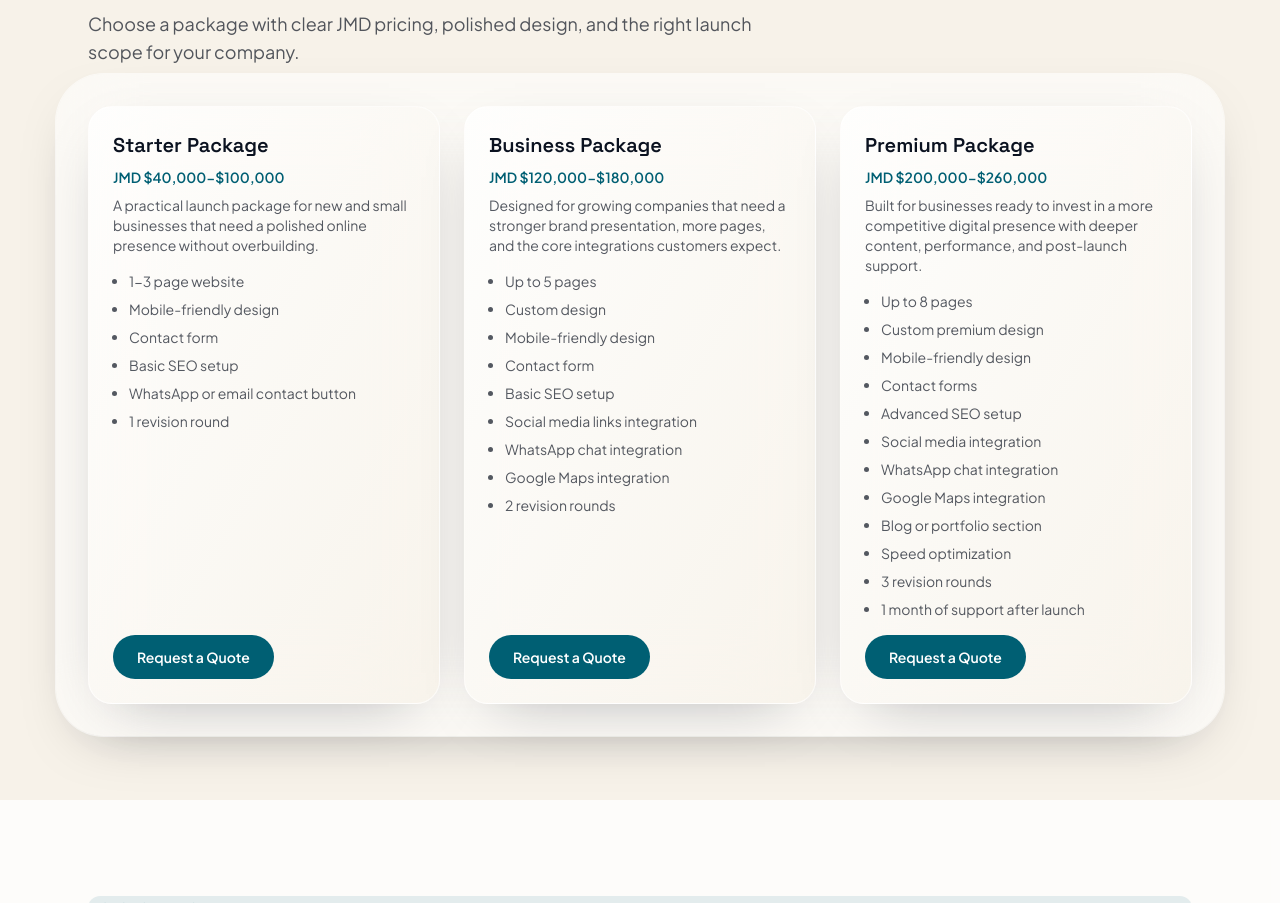
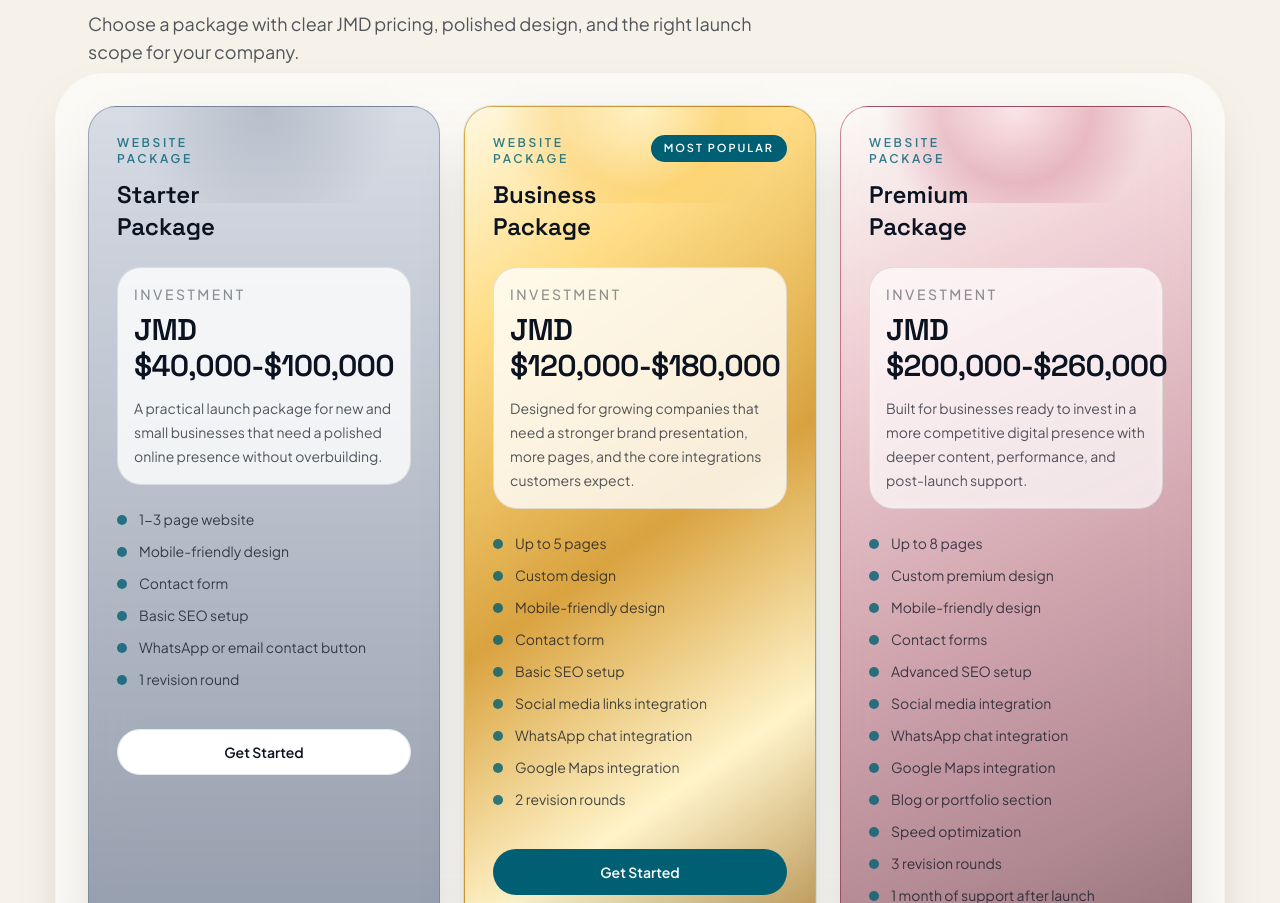
Before and after one commit to Jahl1l/roberts, a Next.js app: page / in a window 1280 px wide. Shown: the part 2737-3640 px from the top of the page. Built offline with nearby package versions, Linux system fonts and the light colour scheme.

Commit message:
Refine customer logo and package finishes

```diff
--- a/src/app/layout.tsx
+++ b/src/app/layout.tsx
@@ -27,7 +27,7 @@ export const metadata: Metadata = {
   openGraph: {
     title: "Roberts Web Applications",
     description:
-      "Custom web applications for Jamaican businesses. WhatsApp-first workflows, JMD pricing, and fast support.",
+      "Custom web applications for Jamaican businesses. Email-first workflows, JMD pricing, and fast support.",
     url: "https://robertswebapps.com",
     siteName: "Roberts Web Applications",
     locale: "en_JM",
--- a/src/app/packages/page.tsx
+++ b/src/app/packages/page.tsx
@@ -8,8 +8,8 @@ export default function PackagesPage() {
     <div>
       <Section
         eyebrow="Packages"
-        title="Transparent JMD pricing with flexible scope"
-        subtitle="Every package starts with discovery so we can match the system to your business goals."
+        title="Professional website packages with clear JMD pricing"
+        subtitle="Each package is structured to help you launch confidently, look credible online, and scale with the right level of support."
       >
         <div className="grid gap-6 lg:grid-cols-3">
           {PACKAGES.map((pkg) => (
--- a/src/components/CustomerLogoCard.tsx
+++ b/src/components/CustomerLogoCard.tsx
@@ -14,7 +14,7 @@ export default function CustomerLogoCard({
   return (
     <div className="group flex min-h-40 w-full max-w-xs items-center justify-center rounded-3xl border border-ink/10 bg-white/90 p-6 shadow-soft transition hover:-translate-y-1 hover:shadow-lift">
       <div className="flex flex-col items-center gap-4">
-        <div className="relative flex h-20 w-40 items-center justify-center">
+        <div className="relative flex h-20 w-40 items-center justify-center overflow-hidden rounded-2xl bg-white/95 p-3 ring-1 ring-ink/8">
           <Image
             src={logoSrc}
             alt={logoAlt}
--- a/src/components/Footer.tsx
+++ b/src/components/Footer.tsx
@@ -12,7 +12,7 @@ export default function Footer() {
           <h3 className="font-heading text-xl font-semibold">{SITE.name}</h3>
           <p className="text-sm text-ink/70">
             Custom web applications for Jamaican businesses. Built to streamline
-            WhatsApp workflows, reduce manual work, and grow revenue.
+            key workflows, reduce manual work, and grow revenue.
           </p>
           <div className="text-sm text-ink/70">
             <p>{SITE.location}</p>
@@ -34,8 +34,8 @@ export default function Footer() {
         <div className="space-y-3 text-sm">
           <p className="font-semibold text-ink">Let&apos;s talk</p>
           <p className="text-ink/70">
-            Ready to quote your next system? Send us a WhatsApp message or use the
-            contact form.
+            Ready to quote your next system? Send us a WhatsApp message or use the contact
+            form.
           </p>
           <Link
             href={whatsappHref}
--- a/src/components/PricingCard.tsx
+++ b/src/components/PricingCard.tsx
@@ -1,47 +1,111 @@
-import Button from "./Button";
+import Link from "next/link";
 
 interface PricingCardProps {
   name: string;
   price: string;
   description: string;
   features: string[];
+  ctaLabel?: string;
+  isPopular?: boolean;
 }
 
 export default function PricingCard({
   name,
   price,
   description,
-  features
+  features,
+  ctaLabel = "Get Started",
+  isPopular = false
 }: PricingCardProps) {
-  const toneClassesByPackage: Record<string, string> = {
-    "Starter System":
-      "border-blue-500/80 bg-gradient-to-br from-blue-300 via-blue-200 to-sky-400/90 dark:border-blue-700/80 dark:from-blue-950 dark:via-blue-900 dark:to-sky-900",
-    "Business Growth System":
-      "border-emerald-500/80 bg-gradient-to-br from-emerald-300 via-emerald-200 to-lime-400/90 dark:border-emerald-700/80 dark:from-emerald-950 dark:via-emerald-900 dark:to-lime-900",
-    "Custom Enterprise System":
-      "border-violet-500/80 bg-gradient-to-br from-violet-300 via-purple-200 to-fuchsia-400/90 dark:border-violet-700/80 dark:from-violet-950 dark:via-purple-900 dark:to-fuchsia-900"
+  const accentClassesByPackage: Record<string, string> = {
+    "Starter Package":
+      "border-slate-500/50 bg-[linear-gradient(180deg,rgba(214,219,228,0.98),rgba(104,117,139,0.74))] dark:border-slate-300/20 dark:bg-[linear-gradient(180deg,rgba(71,85,105,0.72),rgba(15,23,42,0.96))] hover:shadow-[0_28px_80px_rgba(71,85,105,0.24)]",
+    "Business Package":
+      "border-[#c98b18]/60 bg-[linear-gradient(145deg,rgba(255,248,225,0.98),rgba(255,220,130,0.96)_20%,rgba(210,146,28,0.84)_48%,rgba(255,243,199,0.95)_72%,rgba(145,92,10,0.88))] dark:border-[#f0cc72]/30 dark:bg-[linear-gradient(145deg,rgba(255,224,130,0.28),rgba(173,111,20,0.6)_26%,rgba(92,55,7,0.88)_62%,rgba(28,18,5,0.98))] hover:shadow-[0_30px_90px_rgba(201,139,24,0.34)]",
+    "Premium Package":
+      "border-[#a11a3f]/45 bg-[linear-gradient(155deg,rgba(255,255,255,0.16),rgba(196,34,82,0.18)_22%,rgba(133,8,44,0.34)_52%,rgba(90,4,31,0.46)_78%,rgba(54,2,17,0.58))] backdrop-blur-xl dark:border-[#d45479]/28 dark:bg-[linear-gradient(155deg,rgba(255,255,255,0.08),rgba(171,24,68,0.2)_24%,rgba(92,7,31,0.44)_56%,rgba(37,3,13,0.72)_84%)] hover:shadow-[0_30px_90px_rgba(132,12,49,0.34)]"
   };
 
-  const toneClasses =
-    toneClassesByPackage[name] ??
-    "border-white/60 bg-gradient-to-br from-white/80 to-sand/80";
+  const accentGlowByPackage: Record<string, string> = {
+    "Starter Package":
+      "bg-[radial-gradient(circle_at_top,rgba(71,85,105,0.22),transparent_68%)] dark:bg-[radial-gradient(circle_at_top,rgba(148,163,184,0.18),transparent_68%)]",
+    "Business Package":
+      "bg-[radial-gradient(circle_at_top,rgba(255,243,199,0.76),rgba(245,186,61,0.28)_42%,transparent_72%)] dark:bg-[radial-gradient(circle_at_top,rgba(255,221,122,0.3),rgba(194,124,24,0.24)_42%,transparent_72%)]",
+    "Premium Package":
+      "bg-[radial-gradient(circle_at_top,rgba(255,214,225,0.3),rgba(177,20,63,0.2)_38%,transparent_68%)] dark:bg-[radial-gradient(circle_at_top,rgba(244,114,182,0.2),rgba(127,9,44,0.22)_42%,transparent_70%)]"
+  };
+
+  const accentClasses =
+    accentClassesByPackage[name] ??
+    "border-ink/10 bg-white/92 hover:border-ocean/20 hover:shadow-lift";
+  const accentGlow =
+    accentGlowByPackage[name] ??
+    "bg-[radial-gradient(circle_at_top,rgba(0,95,115,0.08),transparent_68%)]";
 
   return (
     <div
-      className={`flex h-full flex-col gap-4 rounded-3xl border p-6 shadow-soft backdrop-blur-2xl transition duration-300 ease-out hover:-translate-y-1 hover:scale-[1.01] hover:shadow-lift ${toneClasses}`}
+      className={`group relative flex h-full flex-col overflow-hidden rounded-[28px] border p-6 shadow-soft transition duration-300 ease-out md:p-7 ${
+        isPopular
+          ? `${accentClasses} ring-1 ring-ocean/10 hover:-translate-y-2`
+          : `${accentClasses} hover:-translate-y-1.5`
+      }`}
     >
-      <div>
-        <h3 className="font-heading text-xl font-semibold text-ink">{name}</h3>
-        <p className="mt-2 text-sm font-semibold text-ocean">{price}</p>
-        <p className="mt-2 text-sm text-ink/70">{description}</p>
-      </div>
-      <ul className="list-disc space-y-2 pl-4 text-sm text-ink/70">
-        {features.map((feature) => (
-          <li key={feature}>{feature}</li>
-        ))}
-      </ul>
-      <div className="mt-auto">
-        <Button href="/free-consultation">Request a Quote</Button>
+      <div className={`pointer-events-none absolute inset-x-0 top-0 h-24 ${accentGlow}`} />
+
+      <div className="relative flex h-full flex-col">
+        <div className="flex min-h-20 items-start justify-between gap-4">
+          <div className="pr-2">
+            <p className="text-xs font-semibold uppercase tracking-[0.22em] text-ocean/80 dark:text-ocean/95">
+              Website Package
+            </p>
+            <h3 className="mt-3 font-heading text-2xl font-semibold text-ink dark:text-white">
+              {name}
+            </h3>
+          </div>
+          <span
+            className={`shrink-0 rounded-full border px-3 py-1 text-[11px] font-semibold uppercase tracking-[0.18em] shadow-soft ${
+              isPopular
+                ? "border-ocean/15 bg-ocean text-white"
+                : "invisible border-transparent bg-transparent text-transparent"
+            }`}
+          >
+              Most Popular
+          </span>
+        </div>
+
+        <div className="mt-6 flex min-h-44 flex-col rounded-3xl border border-ink/10 bg-white/80 p-4 backdrop-blur-sm dark:border-white/10 dark:bg-black/20">
+          <p className="text-sm font-medium uppercase tracking-[0.18em] text-ink/45 dark:text-white/60">
+            Investment
+          </p>
+          <p className="mt-2 font-heading text-3xl font-semibold tracking-tight text-ink dark:text-white">
+            {price}
+          </p>
+          <p className="mt-3 text-sm leading-6 text-ink/70 dark:text-white/80">
+            {description}
+          </p>
+        </div>
+
+        <ul className="mt-6 space-y-3 text-sm text-ink/75 dark:text-white/85">
+          {features.map((feature) => (
+            <li key={feature} className="flex items-start gap-3">
+              <span className="mt-1.5 h-2.5 w-2.5 shrink-0 rounded-full bg-ocean/80 dark:bg-ocean" />
+              <span>{feature}</span>
+            </li>
+          ))}
+        </ul>
+
+        <div className="mt-8 pt-2">
+          <Link
+            href="/free-consultation"
+            className={`inline-flex w-full items-center justify-center rounded-full px-6 py-3 text-sm font-semibold transition duration-200 focus-visible:outline-none focus-visible:ring-2 focus-visible:ring-ocean/30 ${
+              isPopular
+                ? "border border-transparent bg-ocean text-white shadow-lift hover:-translate-y-0.5 hover:bg-ink"
+                : "border border-ink/12 bg-white text-ink shadow-soft hover:-translate-y-0.5 hover:border-ocean hover:text-ocean dark:border-white/12 dark:bg-white/10 dark:text-white dark:hover:border-ocean dark:hover:text-ocean"
+            }`}
+          >
+            {ctaLabel}
+          </Link>
+        </div>
       </div>
     </div>
   );
```
Also changed, not shown: src/components/ContactForm.tsx (+8 -10 lines), src/components/ThemeToggle.tsx (+21 -11 lines).
